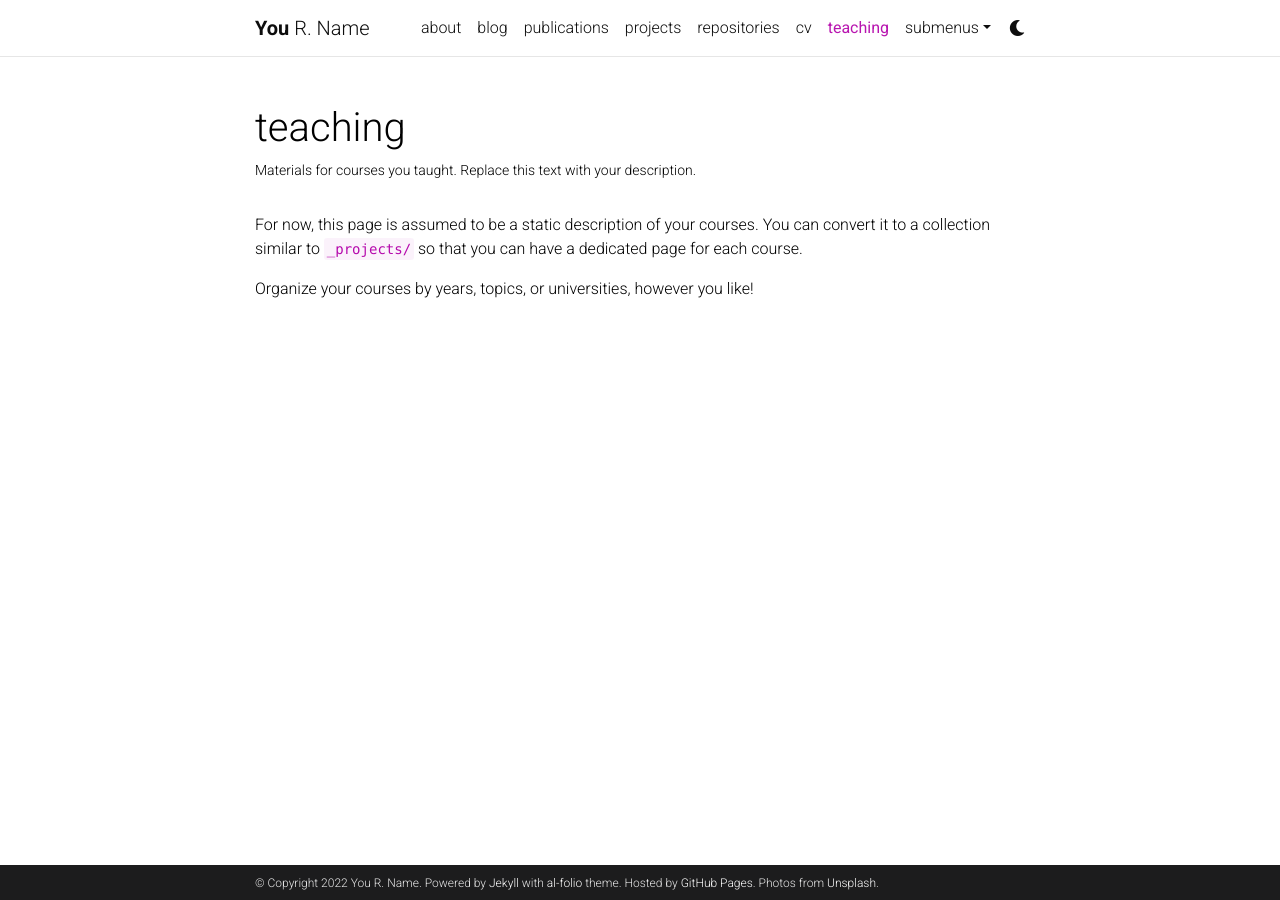
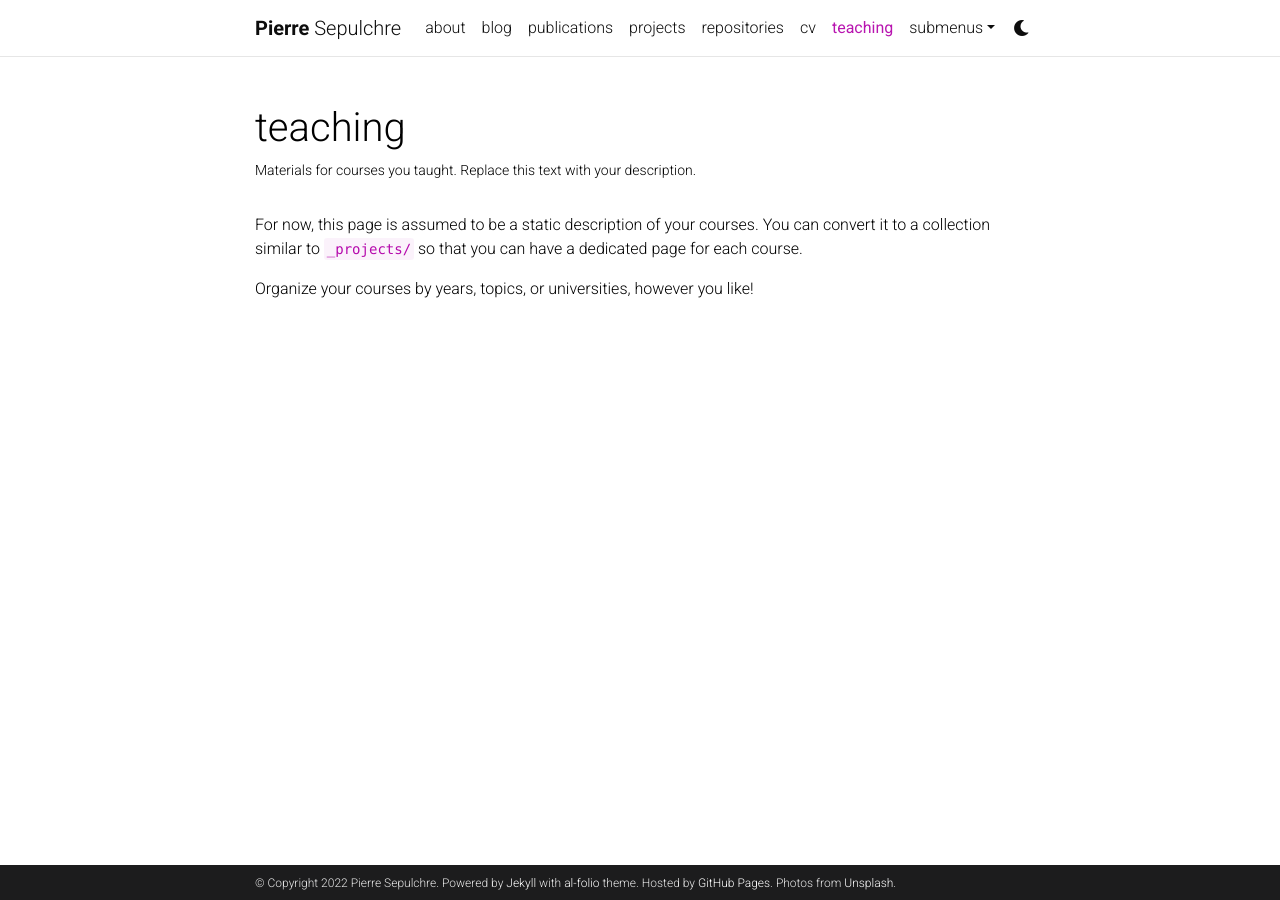
Before and after one commit to pierre-sepulchre/pierre-sepulchre.github.io, a Jekyll site: the page built from _pages/teaching.md, in a window 1280 px wide. Built offline with Jekyll 4.4.1, drawn with Linux system fonts in a browser that asks for light colours; comment, search, counter and statistics services are not loaded; a style sheet for code colours, icons or effects is not loaded.

Commit message:
Update _config.yml

```diff
--- a/_config.yml
+++ b/_config.yml
@@ -3,10 +3,10 @@
 # -----------------------------------------------------------------------------
 
 title: blank # the website title (if blank, full name will be used instead)
-first_name: You
-middle_name: R.
-last_name: Name
-email: you@example.com
+first_name: Pierre
+middle_name:
+last_name: Sepulchre
+email: pierre.sepulchre@lsce.ipsl.fr
 description: > # the ">" symbol means to ignore newlines until "footer_text:"
   A simple, whitespace theme for academics. Based on [*folio](https://github.com/bogoli/-folio) design.
 footer_text: >
```
